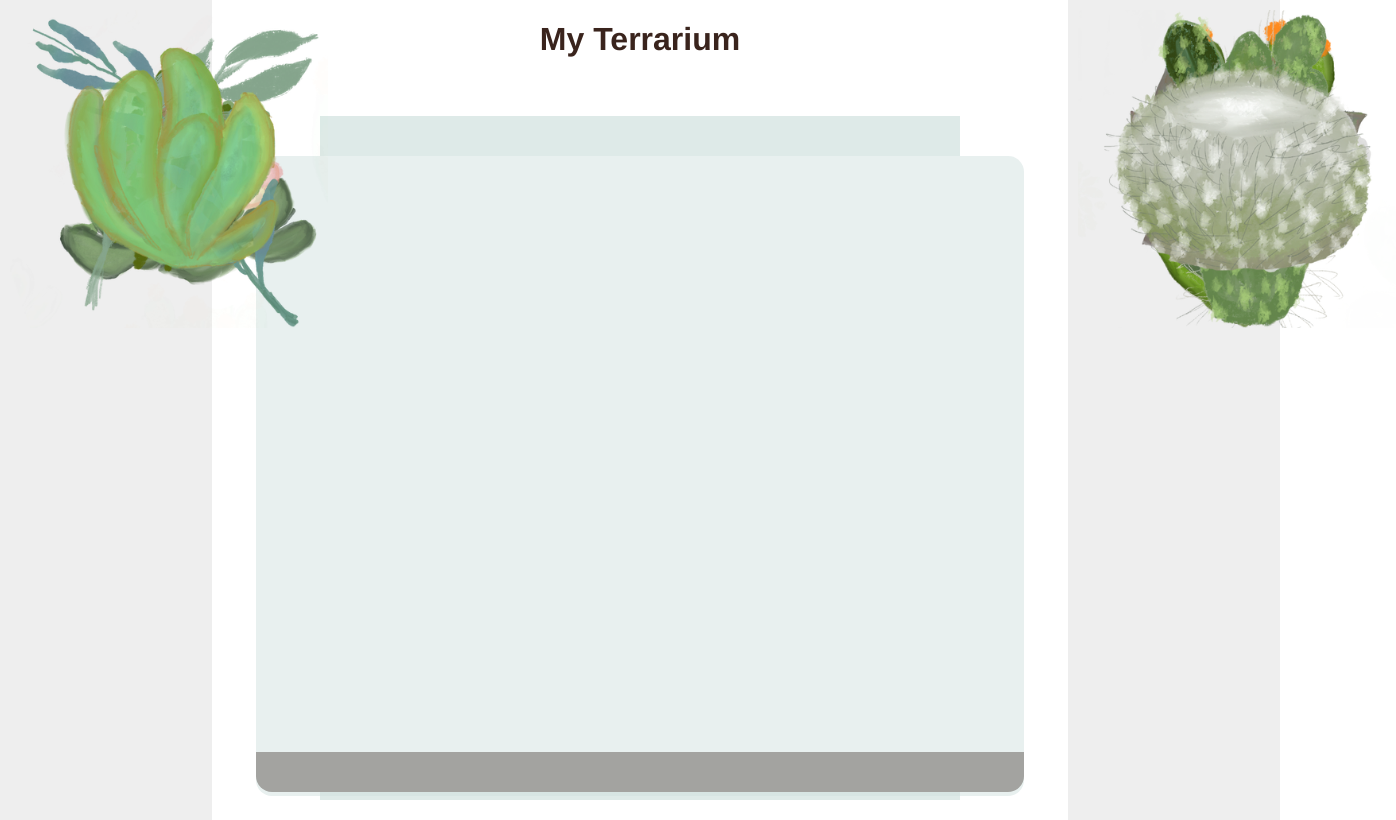
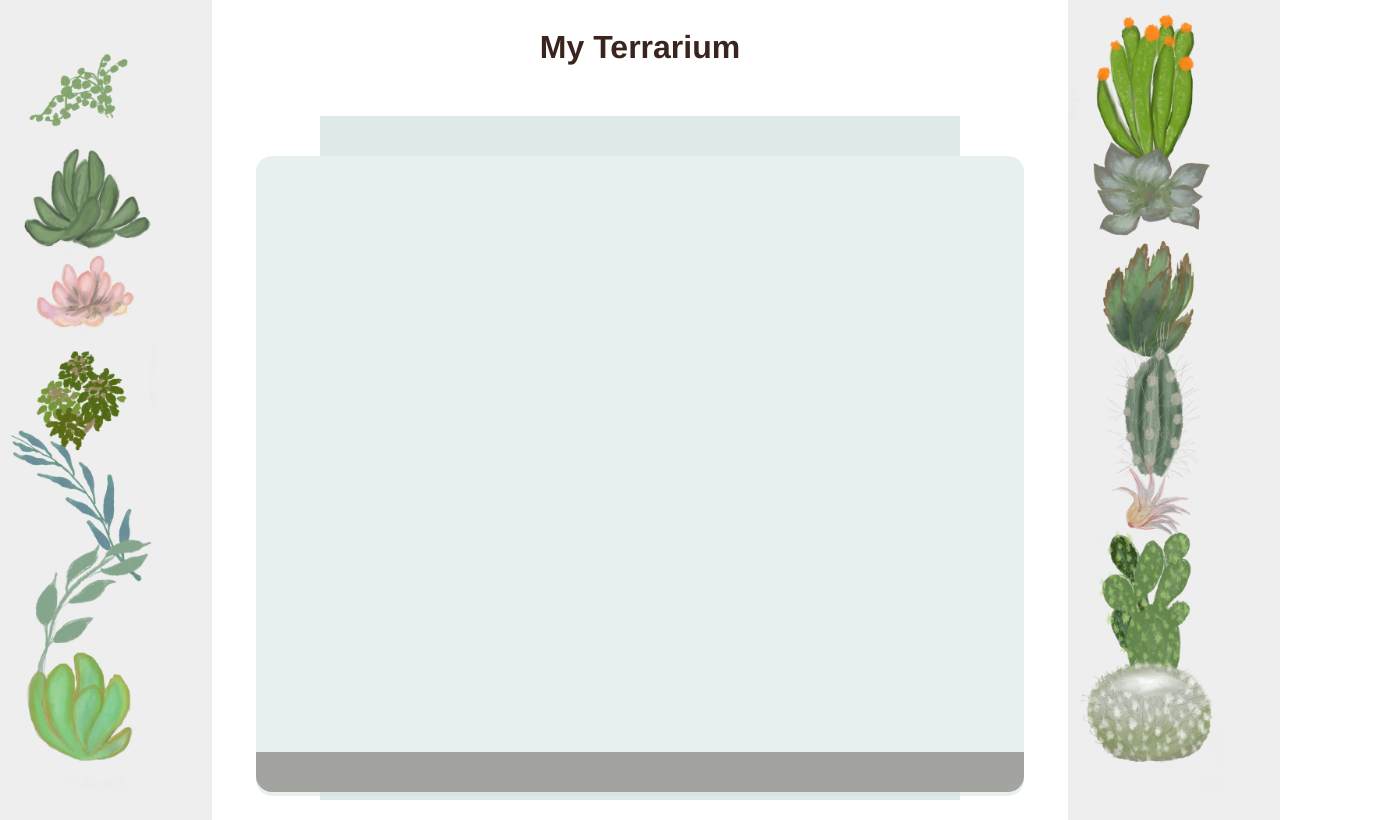
Before and after one commit to AndromedasMami/My-Terrarium-Project, a plain HTML site: page index.html in a window 1280 px wide. Shown: the whole page, 1396 px wide, since content can reach past the window. Drawn offline with Linux system fonts and the light colour scheme.

Commit message:
Added a grid container to emcompass all page elements.

```diff
--- a/index.html
+++ b/index.html
@@ -1,17 +1,19 @@
 <!DOCTYPE html>
 <html>
+    <div class="grid-container">
     <head>
         <title>Welcome to my Virtual Terrarium</title>
         <meta charset="utf-8" />
         <meta http-equiv="X-UA-Compatible" content="IE=edge" />
         <meta name="viewport" content="width=device-width, initial-scale=1" />
         <link rel="stylesheet" href="./style.css"/>
-
+        <script src="./script.js" defer></script>
     </head>
     <body>
-        <h1>My Terrarium</h1>
+        <div class="Header"> <h1>My Terrarium</h1> </div>
         <div id="page">
-            <div id="left-container" class="container">
+            <div class="Left-Container">
+                <div id="left-container" class="container">
                 <div class="plant-holder">
                     <img class="plant" alt="plant" id="plant1" src="./images/plant1.png" />
                 </div>
@@ -33,7 +35,8 @@
                 <div class="plant-holder">
                     <img class="plant" alt="plant" id="plant7" src="./images/plant7.png" />
                 </div>
-            </div>
+            </div></div>
+            <div class="Right-Container">
             <div id="right-container" class="container">
                 <div class="plant-holder">
                     <img class="plant" alt="plant" id="plant8" src="./images/plant8.png" />
@@ -58,6 +61,8 @@
                 </div>
             </div>
         </div>
+        </div>
+    <div class="Terrarium">
         <div id="terrarium">
             <div class="jar-top"></div>
             <div class="jar-walls">
@@ -67,7 +72,7 @@
             <div class="dirt"></div>
             <div class="jar-bottom"></div>
         </div>
-
+    </div>
     </body>
-
+</div>
 </html>
--- a/script.js
+++ b/script.js
@@ -6,7 +6,7 @@ function dragElement(terrariumElement) {
           pos4 = 0;
 
     terrariumElement.onpointerdown = pointerDrag;
-
+}
   function pointerDrag(e) {
     e.preventDefault();
     console.log(e);
@@ -28,14 +28,13 @@ function dragElement(terrariumElement) {
       e.target.style.top = e.target.offsetTop - pos2 + 'px';
       e.target.style.left = e.target.offsetLeft - pos1 + 'px';
     }
-
   }
   function stopElementDrag(e) {
 
     document.onpointerup = null;
     document.onpointermove = null;
   }
-}
+
   dragElement(document.getElementById('plant1'));
   dragElement(document.getElementById('plant2'));
   dragElement(document.getElementById('plant3'));
--- a/style.css
+++ b/style.css
@@ -1,10 +1,31 @@
+.grid-container {
+	display: grid;
+	grid-template-columns: 18% 64% 18%;
+	grid-template-rows: 12.5% 12.5% 12.5% 12.5% 12.5% 12.5% 12.5% 12.5%;
+	gap: 0px 0px;
+	grid-template-areas:
+	  "Header Header Header"
+	  "Left-Container Terrarium Right-Container"
+	  "Left-Container Terrarium Right-Container"
+	  "Left-Container Terrarium Right-Container"
+	  "Left-Container Terrarium Right-Container"
+	  "Left-Container Terrarium Right-Container"
+	  "Left-Container Terrarium Right-Container"
+	  "Left-Container Terrarium Right-Container";
+  }
+
 body {
 	font-family: helvetica, arial, sans-serif;
 }
+
+.Header { grid-area: Header; }
+
 h1 {
 	color: #3a241d;
 	text-align: center;
 }
+.Left-Container { grid-area: Left-Container; }
+
 #left-container {
 	background-color: #eee;
 	width: 15%;
@@ -13,9 +34,8 @@ h1 {
 	position: absolute;
 	height: 100%;
 	padding: 10px;
-
 }
-
+.Right-Container { grid-area: Right-Container; }
 #right-container {
 	background-color: #eee;
 	width: 15%;
@@ -25,20 +45,20 @@ h1 {
 	height: 100%;
 	padding: 10px;
 }
+
 .plant-holder {
-	display: flex;
-    flex-flow: column nowrap;
-    justify-content: space-between;
-
+	position: relative;
+	height: 13%;
+	left: -10px;
 }
 
 .plant {
-    position: absolute;
+	position: absolute;
 	max-width: 150%;
 	max-height: 150%;
-	z-index: 3;
-
+	z-index: 2;
 }
+.Terrarium { grid-area: Terrarium; }
 .jar-walls {
 	height: 80%;
 	width: 60%;
@@ -48,7 +68,7 @@ h1 {
 	bottom: 0.5%;
 	left: 20%;
 	opacity: 0.5;
-	z-index: 2;
+	z-index: 1;
 }
 
 .jar-top {
@@ -59,7 +79,7 @@ h1 {
 	bottom: 80.5%;
 	left: 25%;
 	opacity: 0.7;
-	z-index: 2;
+	z-index: 1;
 }
 
 .jar-bottom {
```
